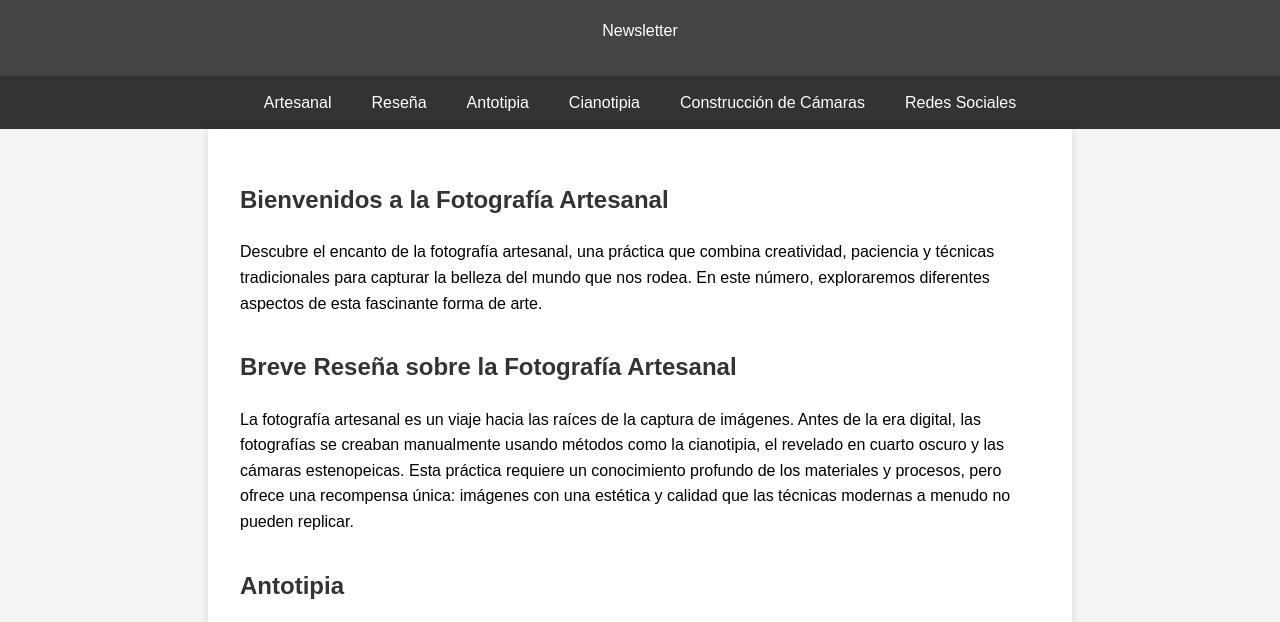
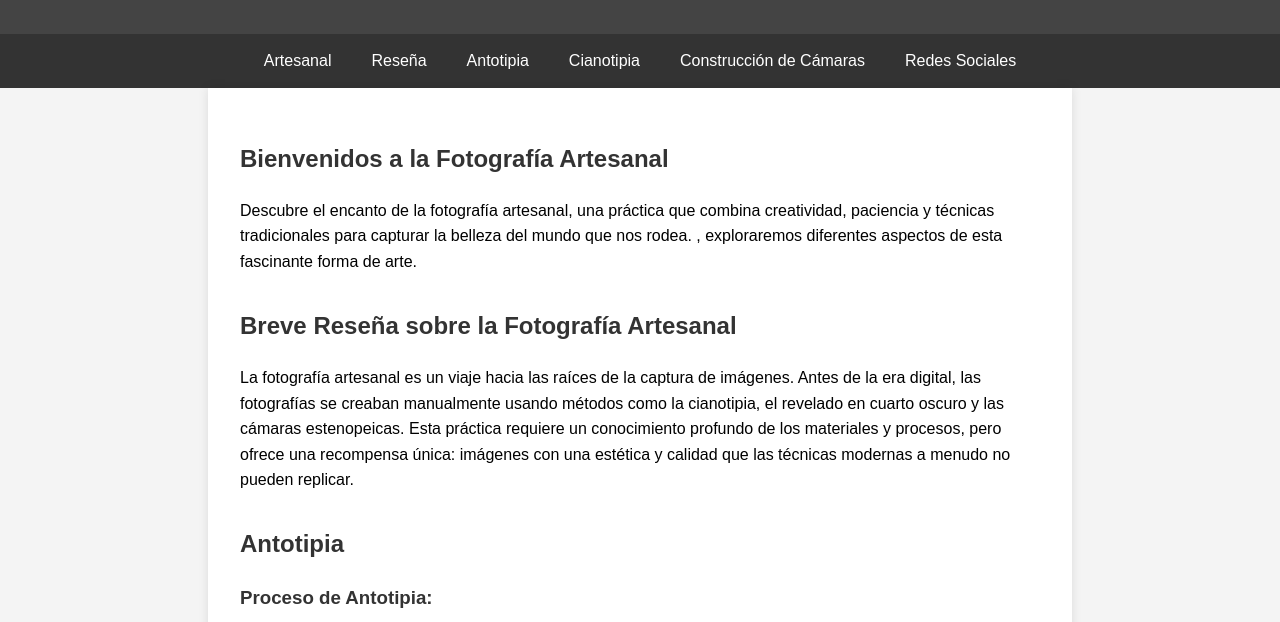
Before and after one commit to sciostation/phothoart, a plain HTML site: page index.html in a window 1280 px wide. Shown: the part 92-714 px from the top of the page. Drawn offline with Linux system fonts and the light colour scheme.

Commit message:
Update index.html

```diff
--- a/index.html
+++ b/index.html
@@ -3,7 +3,7 @@
 <head>
     <meta charset="UTF-8">
     <meta name="viewport" content="width=device-width, initial-scale=1.0">
-    <title>Fotografía Artesanal - Newsletter</title>
+    <title>Fotografía Artesanal </title>
     <style>
         body {
             font-family: Arial, sans-serif;
@@ -59,7 +59,7 @@
 
 <header>
     <h1>Fotografía Artesanal</h1>
-    <p>Newsletter</p>
+
 </header>
     <nav>
         <a href="#seccion1">Artesanal</a>
@@ -73,7 +73,7 @@
 <main>
     <section id="seccion1">
         <h2>Bienvenidos a la Fotografía Artesanal</h2>
-        <p>Descubre el encanto de la fotografía artesanal, una práctica que combina creatividad, paciencia y técnicas tradicionales para capturar la belleza del mundo que nos rodea. En este número, exploraremos diferentes aspectos de esta fascinante forma de arte.</p>
+        <p>Descubre el encanto de la fotografía artesanal, una práctica que combina creatividad, paciencia y técnicas tradicionales para capturar la belleza del mundo que nos rodea. , exploraremos diferentes aspectos de esta fascinante forma de arte.</p>
     </section>
 
     <section id="seccion2">
@@ -123,6 +123,8 @@
             <div class="social-links">
                 <a href="https://www.myspaceneo.com" target="_blank">MySpaceNeo</a>
                 <a href="https://www.galaticsocial.com" target="_blank">Galatic Social</a>
+              <a href="https://www.youtube.com/@elfotografoartesanal" target="_blank">Youtobe</a>
+
             </div>
         </section>
 
```
